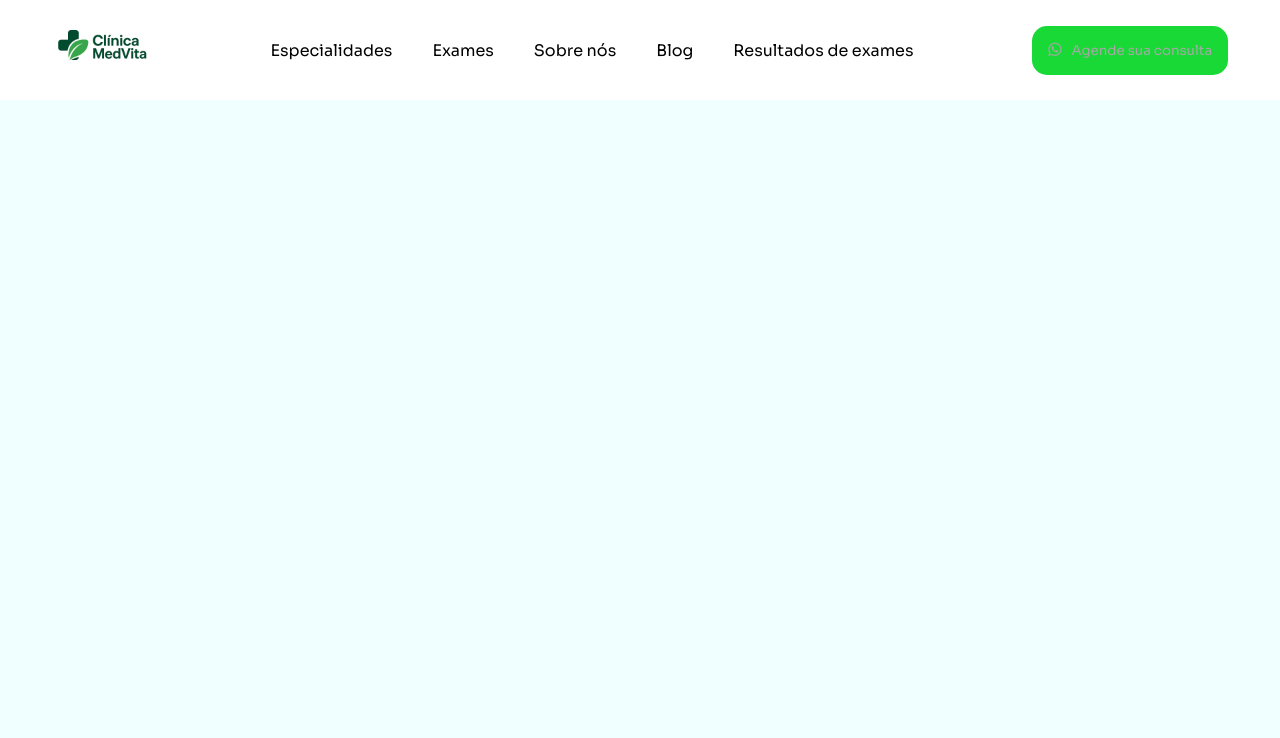
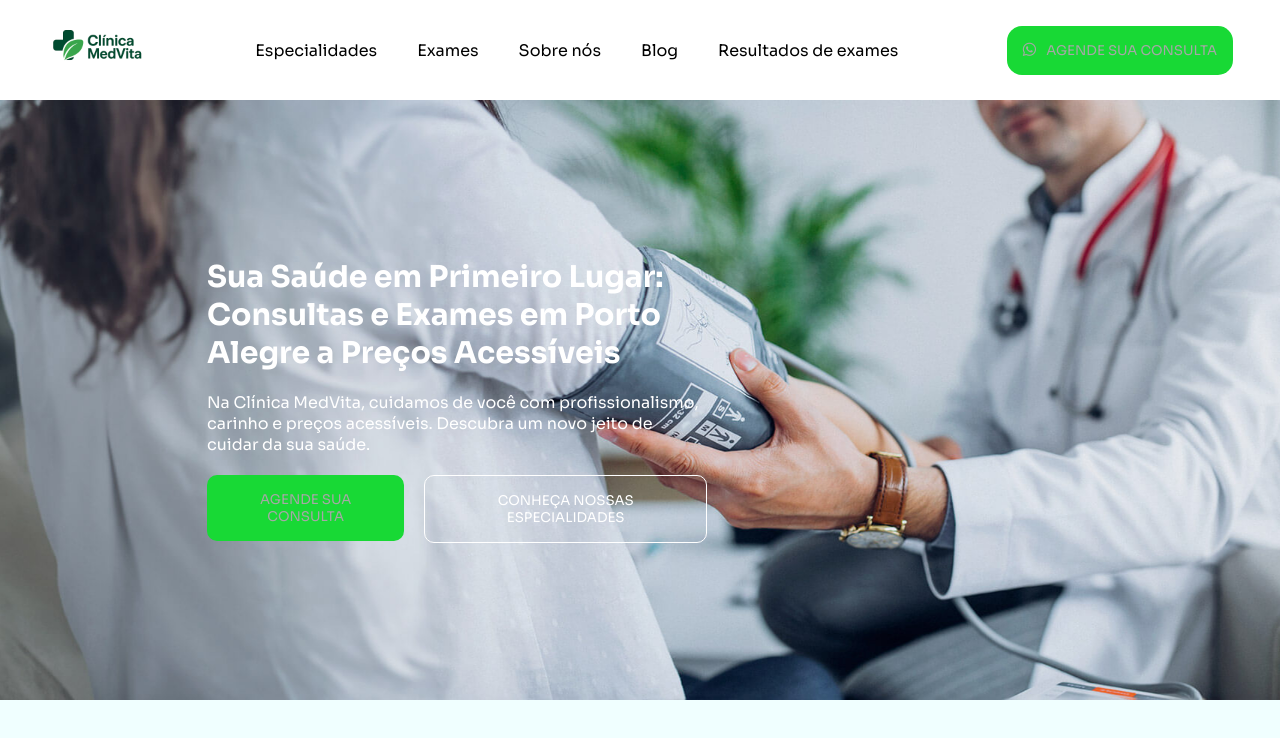
Before and after one commit to endryus7/Site-Completo-com-HTML, a plain HTML site: page index.html in a window 1280 px wide. Drawn offline with nearby package versions, Linux system fonts and the light colour scheme.

Commit message:
Fazendo o banner

```diff
--- a/assets/css/style.css
+++ b/assets/css/style.css
@@ -11,6 +11,8 @@ body {
     background-color: azure;
 }
 
+/* Header*/
+
 header {
     background-color: #FFF;
     width: 100%;
@@ -19,7 +21,6 @@ header {
     justify-content: space-around;
     align-items: center;
 }
-
 
 .logo img{
     max-width: 100px;
@@ -45,14 +46,73 @@ menu li:hover {
     transition: 0.3s;
 }
 
-.botao_consulta button{
+.botao_menu button{
     border: none;
     border-radius: 15px;
     background-color: #18D935;
+    color: rgb(167, 167, 167);
     padding: 1rem;
-    color: rgb(167, 167, 167);
+    text-transform: uppercase;
+    cursor: pointer;
 }
 
-.botao_consulta button span {
+.botao_menu button span {
     margin-right: 10px;
 }
+
+/* Main */
+
+.banner {
+    background-color: bisque;
+    width: 100%;
+    height: 600px;
+
+    background-image: url(../image/banner.jpg);
+    background-size: cover;
+    background-position: center;
+}
+
+.banner_content {
+    display: flex;
+    justify-content: space-around;
+    align-items: center;
+    height: 600px;
+    gap: px;
+}
+
+.banner_text {
+    display: flex;
+    flex-direction: column;
+    max-width: 500px;
+    margin-left: 1rem;
+    color: white;
+}
+
+.banner_text h1 {
+    font-size: 30px;
+    margin-bottom: 20px;
+}
+
+.banner_text .botao_container {
+    margin-top: 20px;
+    display: flex;
+    gap: 20px;
+}
+
+.botao_consulta {
+    border: none;
+    border-radius: 10px;
+    background-color: #18D935;
+    color: rgb(167, 167, 167);
+    padding: 1rem;
+    text-transform: uppercase;
+}
+
+.botao_conheca {
+    border: 1px solid white;
+    border-radius: 10px;
+    color: white;
+    background-color: transparent;
+    padding: 1rem;
+    text-transform: uppercase;
+}
--- a/index.html
+++ b/index.html
@@ -32,9 +32,25 @@
                 <a href="#"><li>Resultados de exames</li></a>
             </ul>
         </menu>
-        <div class="botao_consulta">
+        <div class="botao_menu">
             <button><span><i class="bi bi-whatsapp"></i></span>Agende sua consulta</button>
         </div>
     </header>
+
+    <main>
+        <section class="banner">
+            <div class="banner_content">
+                <div class="banner_text">
+                    <h1>Sua Saúde em Primeiro Lugar: Consultas e Exames em Porto Alegre a Preços Acessíveis</h1>
+                    <p>Na Clínica MedVita, cuidamos de você com profissionalismo, carinho e preços acessíveis. Descubra um novo jeito de cuidar da sua saúde.</p>
+                    <div class="botao_container">
+                        <a><button class="botao_consulta">Agende sua consulta</button></a>
+                        <a><button class="botao_conheca">Conheça nossas especialidades</button></a>
+                    </div>
+                </div>
+                <div></div>
+            </div>
+        </section>
+    </main>
 </body>
 </html>
```
